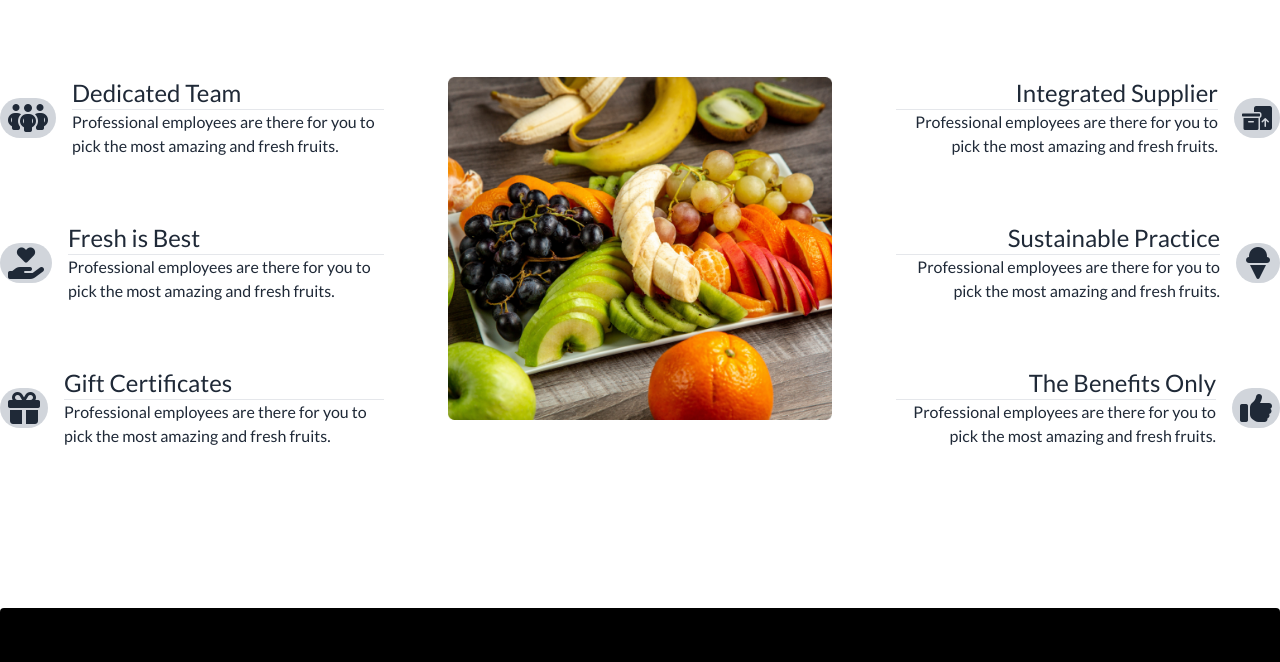
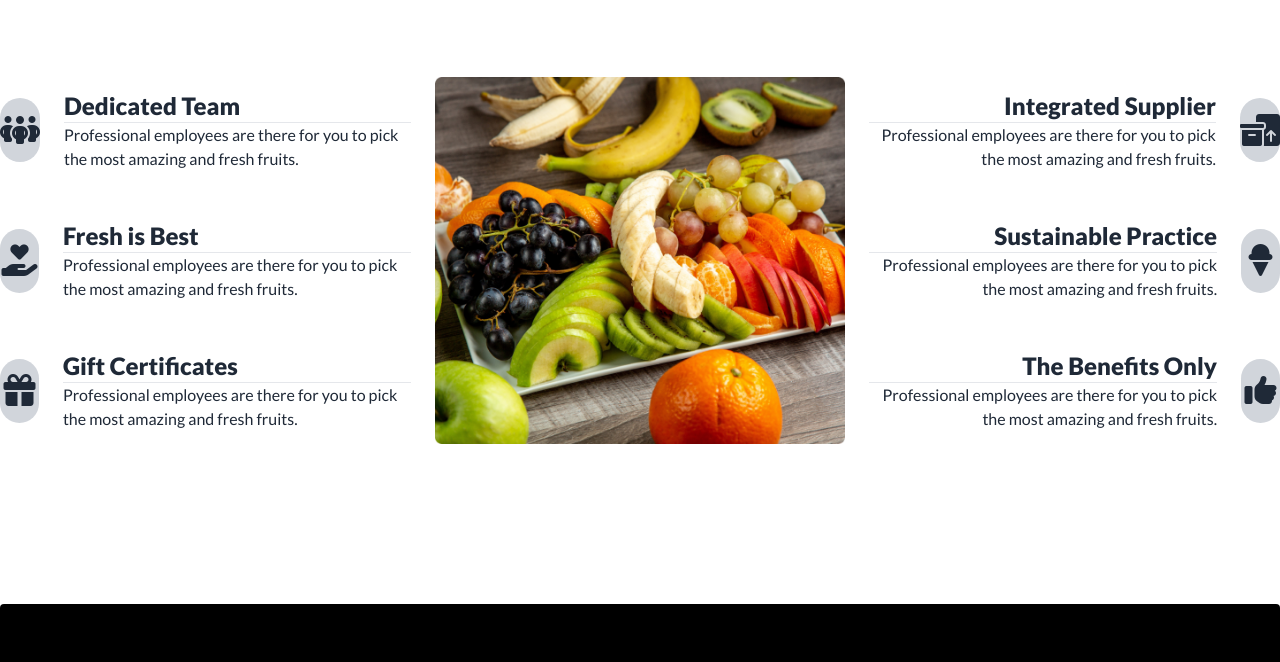
Before and after one commit to Taysir3/fruit-burst, a plain HTML site: page index.html in a window 1280 px wide. Shown: the part 3092-3754 px from the top of the page. Drawn offline with nearby package versions, Linux system fonts and the light colour scheme.

Commit message:
all done except bonus

```diff
--- a/index.html
+++ b/index.html
@@ -344,70 +344,106 @@
     <div class="my-40">
       <div class="mb-20">
         <h1 class="text-5xl font-black text-center mb-6">Why Choose Us</h1>
-        <p class="text-xl text-center w-[100%] md:w-1/2 container mx-auto">Contrary to popular belief, is not simply random text. It has roots in a piece of classical Latin literature from 45 BC, making it over 2000 years old.</p>
+        <p class="text-xl text-center w-[100%] md:w-1/2 container mx-auto">Contrary to popular belief, is not simply
+          random text. It has roots in a piece of classical Latin literature from 45 BC, making it over 2000 years old.
+        </p>
       </div>
-      <div class="grid grid-cols-1 md:grid-cols-2 lg:grid-cols-3 gap-16">
-        <div class="flex gap-4 items-center">
-          <div class="bg-gray-300 rounded-full p-2">
+      <div class="flex items-center justify-center mb-12 lg:hidden">
+        <img src="images/whychoose1.png" alt="">
+      </div>
+      <div class="grid gap-6 md:grid-cols-2 lg:grid-cols-3">
+        <!-- No.1 -->
+        <div class="flex flex-col lg:flex-row gap-6 text-center lg:text-left items-center">
+          <div class="w-16 h-16 flex items-center justify-center rounded-full bg-gray-300">
             <i class="fa-solid fa-people-group fa-2xl"></i>
           </div>
           <div>
-            <h1 class="text-2xl">Dedicated Team</h1>
+            <h2 class="text-2xl font-black">
+              Dedicated Team
+            </h2>
             <hr>
-            <p class="text-base">Professional employees are there for you to pick the most amazing and fresh fruits.</p>
+            <p class="text-base">
+              Professional employees are there for you to pick the most amazing and fresh fruits.
+            </p>
           </div>
         </div>
-        <div class="md:row-span-2 lg:row-span-3">
+        <!-- No.2 -->
+        <div class="row-span-3 hidden lg:flex">
           <img src="images/whychoose1.png" alt="">
         </div>
-        <div class="flex gap-4 items-center text-right">
+        <!-- No.3 -->
+        <div class="flex flex-col lg:flex-row-reverse text-center lg:text-right gap-6 items-center">
+          <div class="w-16 h-16 flex items-center justify-center rounded-full bg-gray-300">
+            <i class="fa-solid fa-boxes-packing fa-2xl"></i>
+          </div>
           <div>
-            <h1 class="text-2xl">Integrated Supplier</h1>
+            <h2 class="text-2xl font-black">
+              Integrated Supplier
+            </h2>
             <hr>
-            <p class="text-base">Professional employees are there for you to pick the most amazing and fresh fruits.</p>
-          </div>
-          <div class="bg-gray-300 rounded-full p-2">
-            <i class="fa-solid fa-boxes-packing fa-xl"></i>
+            <p class="text-base">
+              Professional employees are there for you to pick the most amazing and fresh fruits.
+            </p>
           </div>
         </div>
-        <div class="flex gap-4 items-center">
-          <div class="bg-gray-300 rounded-full p-2">
+        <!-- No.4 -->
+        <div class="flex flex-col lg:flex-row gap-6 text-center lg:text-left items-center">
+          <div class="w-16 h-16 flex items-center justify-center rounded-full bg-gray-300">
             <i class="fa-solid fa-hand-holding-heart fa-2xl"></i>
           </div>
           <div>
-            <h1 class="text-2xl">Fresh is Best</h1>
+            <h2 class="text-2xl font-black">
+              Fresh is Best
+            </h2>
             <hr>
-            <p class="text-base">Professional employees are there for you to pick the most amazing and fresh fruits.</p>
+            <p class="text-base">
+              Professional employees are there for you to pick the most amazing and fresh fruits.
+            </p>
           </div>
         </div>
-        <div class="flex gap-4 items-center text-right">
-          <div>
-            <h1 class="text-2xl">Sustainable Practice</h1>
-            <hr>
-            <p class="text-base">Professional employees are there for you to pick the most amazing and fresh fruits.</p>
-          </div>
-          <div class="bg-gray-300 rounded-full p-2">
+        <!-- No.5 -->
+        <div class="flex flex-col lg:flex-row-reverse text-center lg:text-right gap-6 items-center">
+          <div class="w-16 h-16 flex items-center justify-center rounded-full bg-gray-300">
             <i class="fa-solid fa-ice-cream fa-2xl"></i>
           </div>
+          <div>
+            <h2 class="text-2xl font-black">
+              Sustainable Practice
+            </h2>
+            <hr>
+            <p class="text-base">
+              Professional employees are there for you to pick the most amazing and fresh fruits.
+            </p>
+          </div>
         </div>
-        <div class="flex gap-4 items-center">
-          <div class="bg-gray-300 rounded-full p-2">
+        <!-- No.6 -->
+        <div class="flex flex-col lg:flex-row gap-6 text-center lg:text-left items-center">
+          <div class="w-16 h-16 flex items-center justify-center rounded-full bg-gray-300">
             <i class="fa-solid fa-gift fa-2xl"></i>
           </div>
           <div>
-            <h1 class="text-2xl">Gift Certificates</h1>
+            <h2 class="text-2xl font-black">
+              Gift Certificates
+            </h2>
             <hr>
-            <p class="text-base">Professional employees are there for you to pick the most amazing and fresh fruits.</p>
+            <p class="text-base">
+              Professional employees are there for you to pick the most amazing and fresh fruits.
+            </p>
           </div>
         </div>
-        <div class="flex gap-4 items-center text-right">
+        <!-- No.7 -->
+        <div class="flex flex-col lg:flex-row-reverse text-center lg:text-right gap-6 items-center">
+          <div class="w-16 h-16 flex items-center justify-center rounded-full bg-gray-300">
+            <i class="fa-solid fa-thumbs-up fa-2xl"></i>
+          </div>
           <div>
-            <h1 class="text-2xl">The Benefits Only</h1>
+            <h2 class="text-2xl font-black">
+              The Benefits Only
+            </h2>
             <hr>
-            <p class="text-base">Professional employees are there for you to pick the most amazing and fresh fruits.</p>
-          </div>
-          <div class="bg-gray-300 rounded-full p-2">
-            <i class="fa-solid fa-thumbs-up fa-2xl"></i>
+            <p class="text-base">
+              Professional employees are there for you to pick the most amazing and fresh fruits.
+            </p>
           </div>
         </div>
       </div>
```
